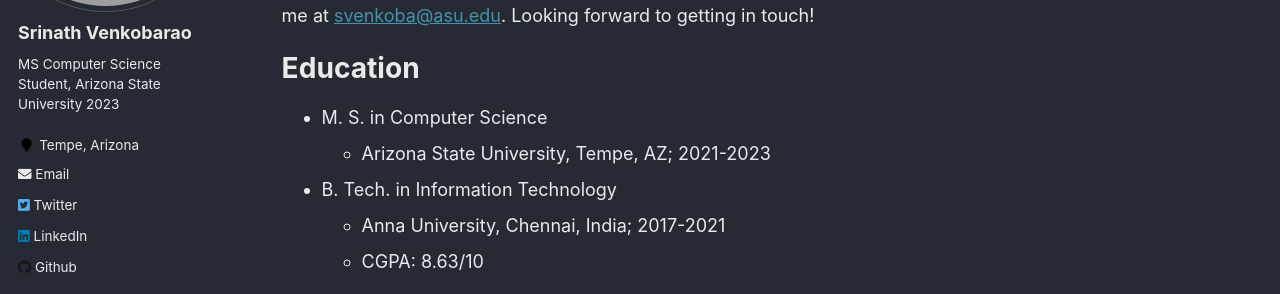
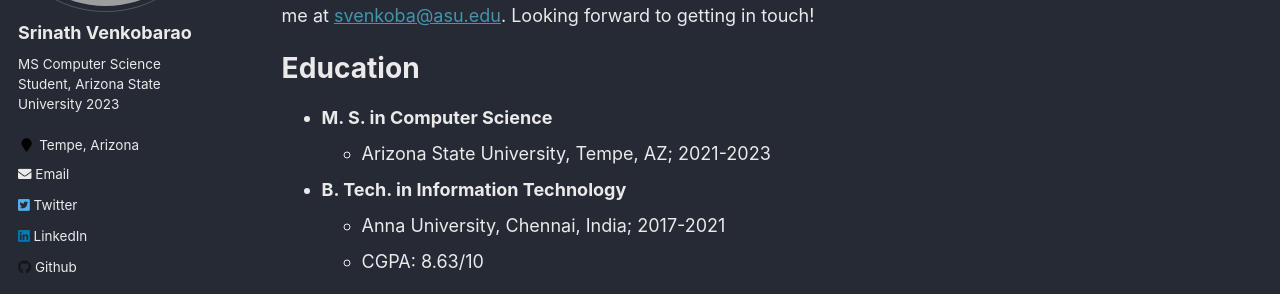
Before and after one commit to srinathvrao/srinathvrao.github.io, a Jekyll site: the page built from _pages/cv.md, in a window 1280 px wide. Shown: the part 240-534 px from the top of the page. Built offline with Jekyll 4.4.1, drawn with Linux system fonts in a browser that asks for light colours.

Commit message:
Update cv.md

```diff
--- a/_pages/cv.md
+++ b/_pages/cv.md
@@ -17,9 +17,9 @@ I'm currently seeking Data Science and Software Engineering internships for the
 
 Education
 ======
-* M. S. in Computer Science
+* <strong>M. S. in Computer Science</strong>
     * Arizona State University, Tempe, AZ; 2021-2023
-* B. Tech. in Information Technology
+* <strong>B. Tech. in Information Technology</strong>
     * Anna University, Chennai, India; 2017-2021
     * CGPA: 8.63/10
 
```
